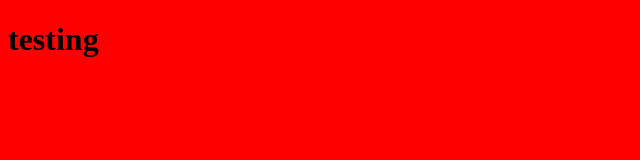
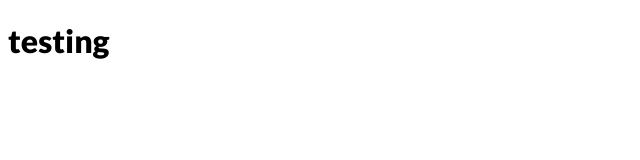
Before and after one commit to xaviguasch/tfcp-mod-3-cjf-css-fundamentals-25-putting-it-all-together, a plain HTML site: page index.html in a window 1280 px wide. Shown: the whole page, without its empty margins (0-640 px from the left). Drawn offline with Linux system fonts and the light colour scheme.

Commit message:
added Lato google fonts

```diff
--- a/css/style.css
+++ b/css/style.css
@@ -1,3 +1,3 @@
 body {
-  background: red;
+  font-family: 'Lato', sans-serif;
 }
--- a/index.html
+++ b/index.html
@@ -4,6 +4,10 @@
     <meta charset="UTF-8" />
     <meta name="viewport" content="width=device-width, initial-scale=1.0" />
     <title>Putting it all together</title>
+    <link
+      href="https://fonts.googleapis.com/css2?family=Lato:wght@400;900&display=swap"
+      rel="stylesheet"
+    />
     <link rel="stylesheet" href="./css/style.css" />
   </head>
   <body>
```
